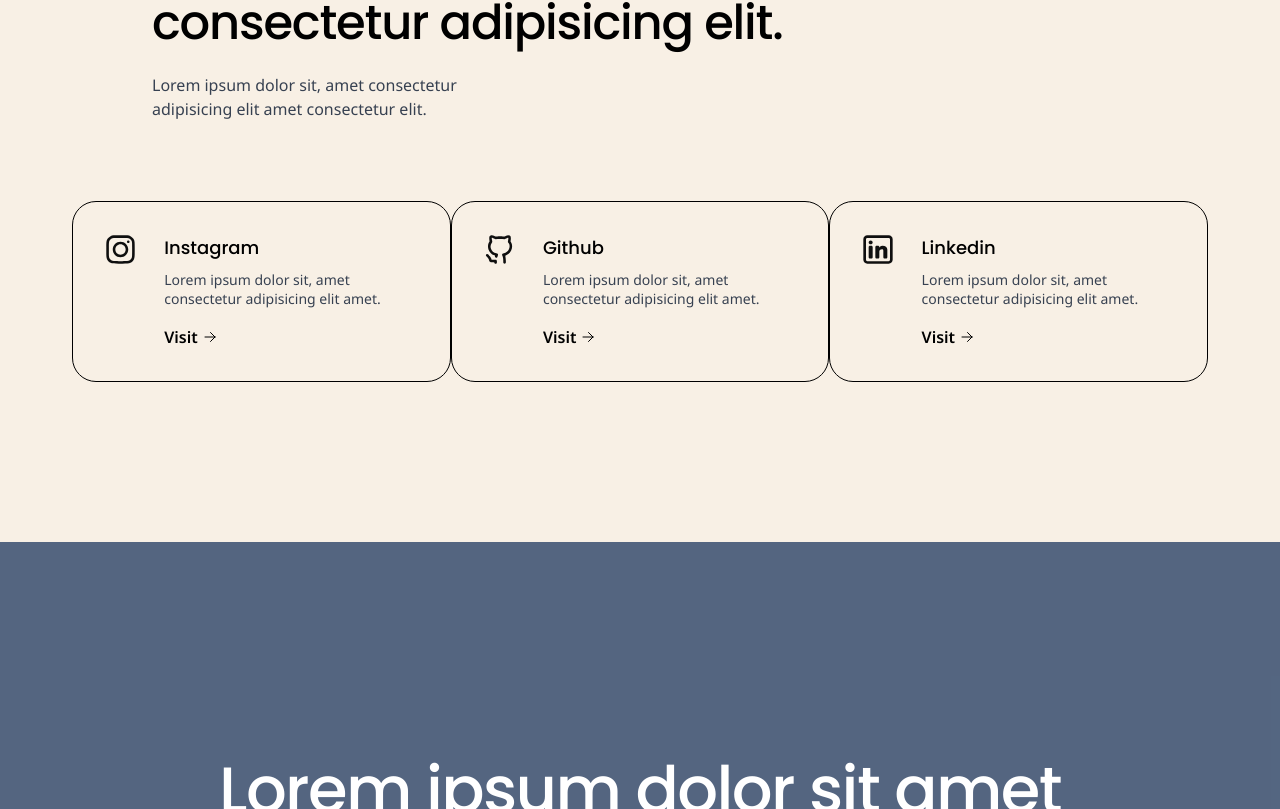
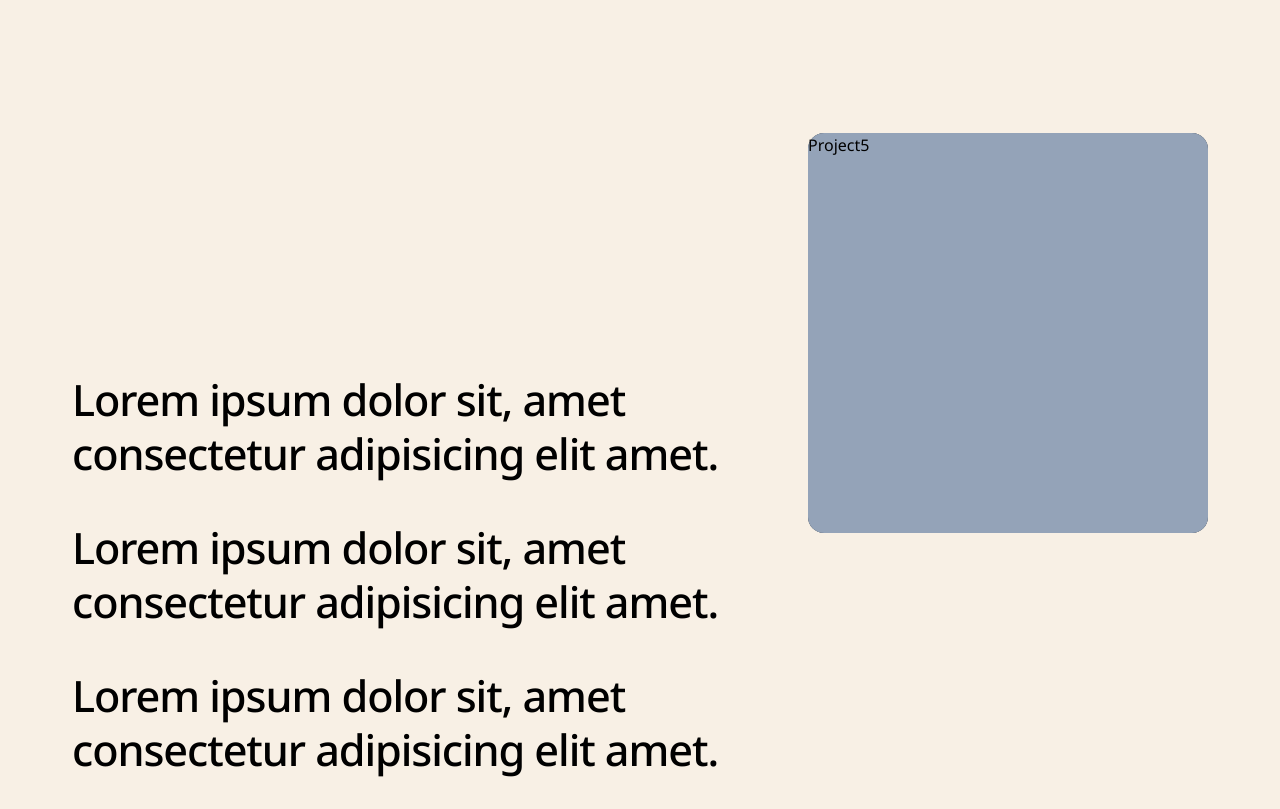
Before and after one commit to balalii/my-web, a Next.js app: page / in a window 1280 px wide. Shown: the part 1611-2420 px from the top of the page. Built offline with nearby package versions, Linux system fonts and the light colour scheme.

Commit message:
feat : Scroll Project

```diff
--- a/package.json
+++ b/package.json
@@ -12,7 +12,8 @@
     "framer-motion": "^10.16.4",
     "next": "14.0.0",
     "react": "^18",
-    "react-dom": "^18"
+    "react-dom": "^18",
+    "zustand": "^4.4.5"
   },
   "devDependencies": {
     "@types/node": "^20",
--- a/src/app/layout.tsx
+++ b/src/app/layout.tsx
@@ -15,7 +15,7 @@ export default function RootLayout({ children }: { children: React.ReactNode })
   return (
     <html lang="en">
       <body className=" font-montserrat bg-[#F8F0E5]">
-        <Navbar />
+        {/* <Navbar /> */}
         <main className="min-h-screen pt-[4.5rem] md:pt-[5rem]   space-y-36 md:space-y-40">{children}</main>
         <Footer />
       </body>
--- a/src/app/page.tsx
+++ b/src/app/page.tsx
@@ -1,39 +1,17 @@
-import CardHeader from '@/components/Home/CardHeader/CardHeader';
 import Cta from '@/components/Home/Cta/Cta';
+import Header from '@/components/Home/Header/Header';
+import ProjectList from '@/components/Home/ProjectList/ProjectList';
 import Socials from '@/components/Home/Socials/Socials';
 import Tech from '@/components/Home/Tech/Tech';
-import Image from 'next/image';
 
 export default function Home() {
   return (
     <>
-      <section className="container h-[650px] md:h-[82vh] lg:h-[83vh]  flex justify-between flex-col">
-        <div>
-          <div className="border-t border-e border-black ">
-            <div
-              className="rounded-tr-[3rem] md:rounded-tr-[6rem] border-t
-            border-e border-black  md:px-10 lg:px-14"
-            >
-              <div className="flex flex-col lg:flex-row-reverse justify-between lg:items-start">
-                <Image src={'/me.JPG'} alt="me" width={400} height={400} className="hidden md:block  rounded-[5rem] md:rounded-[3rem] lg:rounded-[3rem] mt-14 border border-black md:w-[19rem] md:h-[19rem] lg:w-60 lg:h-60" />
-                <h1
-                  className="text-[2.3rem] md:text-[3.5rem] lg:text-[5rem] pl-5 md:pl-0 font-[500] max-w-xs md:max-w-md lg:max-w-xl
-              leading-tight tracking-tight mt-10 "
-                >
-                  The best ideas {`don't`} wait
-                </h1>
-              </div>
-            </div>
-          </div>
-          <div className="pt-4 md:pt-7 px-5 md:px-10 lg:px-16 lg:-mt-12">
-            <p className="lg:max-w-sm text-gray-700">Lorem ipsum dolor sit amet consectetur adipisicing elit, Tempore veritatis temporibus ea. </p>
-          </div>
-        </div>
-        <CardHeader />
-      </section>
+      <Header />
       <Tech />
+      <ProjectList />
       <Socials />
-      <Cta />
+      {/* <Cta /> */}
     </>
   );
 }
--- /dev/null
+++ b/src/components/Home/Header/Header.tsx
@@ -0,0 +1,31 @@
+import Image from 'next/image';
+import CardHeader from '../CardHeader/CardHeader';
+
+export default function Header() {
+  return (
+    <section className="container h-[650px] md:h-[82vh] lg:h-[83vh]  flex justify-between flex-col">
+      <div>
+        <div className="border-t border-e border-black ">
+          <div
+            className="rounded-tr-[3rem] md:rounded-tr-[6rem] border-t
+            border-e border-black  md:px-10 lg:px-14"
+          >
+            <div className="flex flex-col lg:flex-row-reverse justify-between lg:items-start">
+              <Image src={'/me.JPG'} alt="me" width={400} height={400} className="hidden md:block  rounded-[5rem] md:rounded-[3rem] lg:rounded-[3rem] mt-14 border border-black md:w-[19rem] md:h-[19rem] lg:w-60 lg:h-60" />
+              <h1
+                className="text-[2.3rem] md:text-[3.5rem] lg:text-[5rem] pl-5 md:pl-0 font-[500] max-w-xs md:max-w-md lg:max-w-xl
+              leading-tight tracking-tight mt-10 "
+              >
+                The best ideas {`don't`} wait
+              </h1>
+            </div>
+          </div>
+        </div>
+        <div className="pt-4 md:pt-7 px-5 md:px-10 lg:px-16 lg:-mt-12">
+          <p className="lg:max-w-sm text-gray-700">Lorem ipsum dolor sit amet consectetur adipisicing elit, Tempore veritatis temporibus ea. </p>
+        </div>
+      </div>
+      <CardHeader />
+    </section>
+  );
+}
--- /dev/null
+++ b/src/components/Home/ProjectList/ProjectCard.tsx
@@ -0,0 +1,17 @@
+'use client';
+import { useInView } from 'framer-motion';
+import React, { useRef } from 'react';
+import { useProjectStore } from './store';
+
+export default function ProjectCard({ children, id }: { children: React.ReactNode; id: string }) {
+  const inViewProject = useProjectStore((state) => state.inViewProject);
+
+  return (
+    <div
+      className={` absolute inset-0 aspect-square w-full bg-slate-400 rounded-2xl transition-all
+        ${inViewProject === id ? 'opacity-100' : 'opacity-0'} `}
+    >
+      {children}
+    </div>
+  );
+}
--- /dev/null
+++ b/src/components/Home/ProjectList/ProjectList.tsx
@@ -0,0 +1,32 @@
+import PROJECT_LIST from '../../../data/PROJECT_LIST';
+import ProjectCard from './ProjectCard';
+import ProjectTitle from './ProjectTitle';
+
+export default function ProjectList() {
+  return (
+    <section className="container">
+      <div className="flex w-full gap-20 items-start ">
+        <div className="w-full py-[50vh]">
+          <ul>
+            {PROJECT_LIST.map((data, idx) => (
+              <li key={idx}>
+                <ProjectTitle id={data.name}>{data.desc}</ProjectTitle>
+              </li>
+            ))}
+          </ul>
+        </div>
+        <div className="w-full sticky  flex top-0 h-screen items-center justify-end flex-1">
+          <div className="relative aspect-square w-[25rem] rounded-2xl bg-gray-800 ">
+            <ul>
+              {PROJECT_LIST.map((data, idx) => (
+                <li key={idx}>
+                  <ProjectCard id={data.name}>{data.name}</ProjectCard>
+                </li>
+              ))}
+            </ul>
+          </div>
+        </div>
+      </div>
+    </section>
+  );
+}
--- /dev/null
+++ b/src/components/Home/ProjectList/ProjectTitle.tsx
@@ -0,0 +1,29 @@
+'use client';
+import { useInView } from 'framer-motion';
+import React, { useEffect, useRef } from 'react';
+import { useProjectStore } from './store';
+
+export default function ProjectTitle({ children, id }: { children: React.ReactNode; id: string }) {
+  const ref = useRef<HTMLParagraphElement>(null);
+  const isInView = useInView(ref, { margin: '-50% 0px -50% -0px' });
+
+  const setInViewProject = useProjectStore((state) => state.setInViewProject);
+  const inViewProject = useProjectStore((state) => state.inViewProject);
+
+  useEffect(() => {
+    if (isInView) setInViewProject(id);
+
+    if (!isInView && inViewProject === id) setInViewProject(null);
+  }, [isInView, id, setInViewProject, inViewProject]);
+
+  return (
+    <p
+      ref={ref}
+      className={`text-[2rem] md:text-[2.7rem] md:pl-0 font-[500]
+              leading-tight tracking-tight mt-10 lg:max-w-4xl
+    ${isInView ? 'text-black' : 'text-gray-300'} `}
+    >
+      {children}
+    </p>
+  );
+}
--- /dev/null
+++ b/src/components/Home/ProjectList/store.ts
@@ -0,0 +1,11 @@
+import { create } from 'zustand';
+
+type ProjectStore = {
+  inViewProject: string | null;
+  setInViewProject: (project: string | null) => void;
+};
+
+export const useProjectStore = create<ProjectStore>((set) => ({
+  inViewProject: null,
+  setInViewProject: (project: string | null) => set({ inViewProject: project }),
+}));
--- /dev/null
+++ b/src/data/PROJECT_LIST.js
@@ -0,0 +1,34 @@
+const PROJECT_LIST = [
+  {
+    name: 'Project1',
+    link: '/',
+    desc: 'Lorem ipsum dolor sit, amet consectetur adipisicing elit amet.',
+    icon: '/icon/instagram.svg',
+  },
+  {
+    name: 'Project2',
+    link: '/',
+    desc: 'Lorem ipsum dolor sit, amet consectetur adipisicing elit amet.',
+    icon: '/icon/instagram.svg',
+  },
+  {
+    name: 'Project3',
+    link: '/',
+    desc: 'Lorem ipsum dolor sit, amet consectetur adipisicing elit amet.',
+    icon: '/icon/instagram.svg',
+  },
+  {
+    name: 'Project4',
+    link: '/',
+    desc: 'Lorem ipsum dolor sit, amet consectetur adipisicing elit amet.',
+    icon: '/icon/instagram.svg',
+  },
+  {
+    name: 'Project5',
+    link: '/',
+    desc: 'Lorem ipsum dolor sit, amet consectetur adipisicing elit amet.',
+    icon: '/icon/instagram.svg',
+  },
+];
+
+export default PROJECT_LIST;
```
Also changed, not shown: 1 other file (tests, documents, lock files or other folders).
